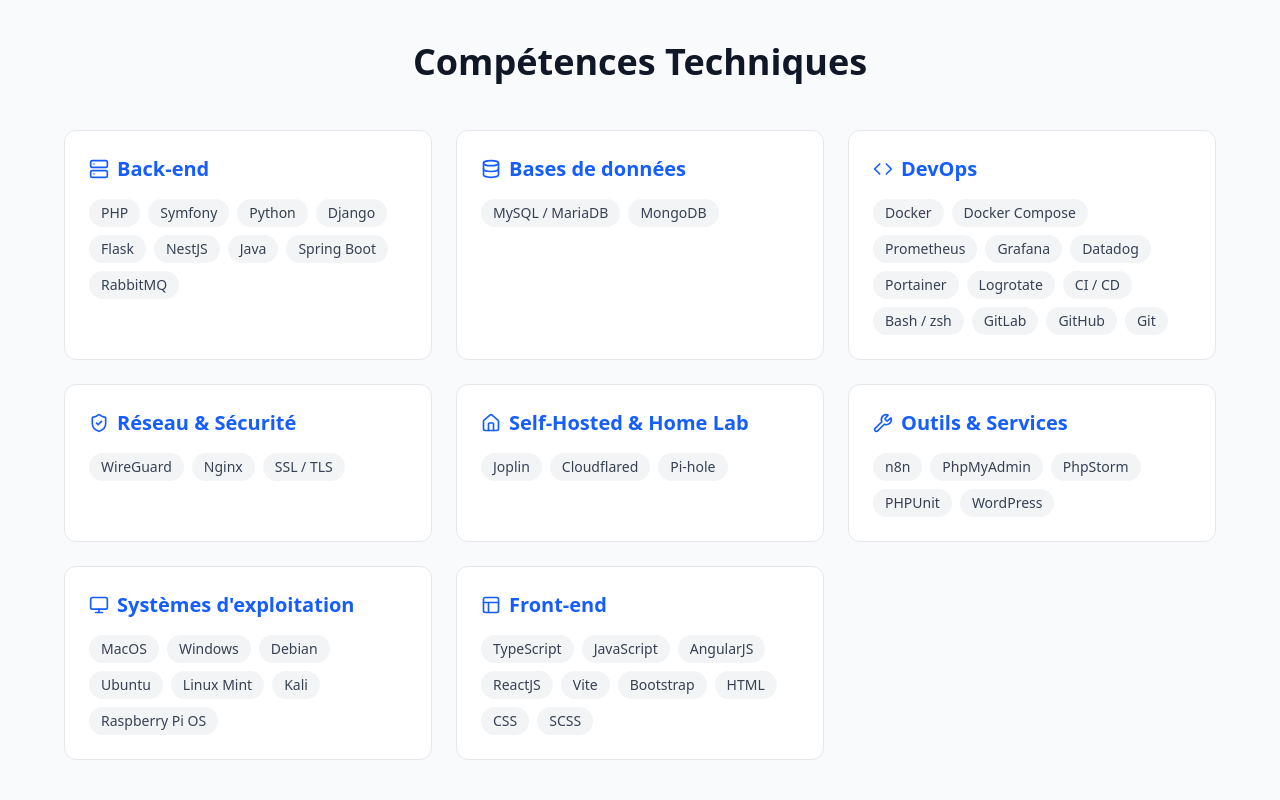
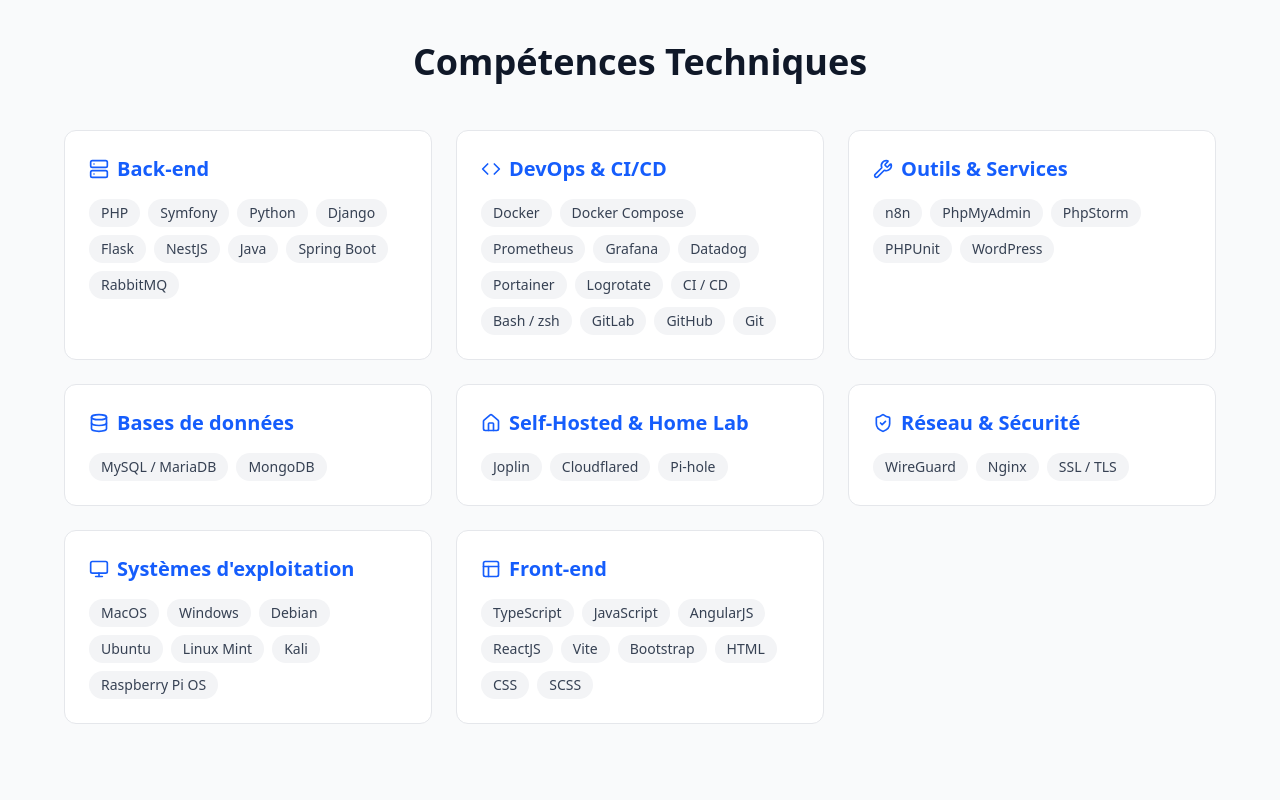
Before and after one commit to Skuskusku13/portfolio, a React (Vite) app: page / in a window 1280 px wide. Shown: the part 2940-3740 px from the top of the page. Built offline with nearby package versions, Linux system fonts and the light colour scheme.

Commit message:
factory skills

```diff
--- a/src/components/Skills.tsx
+++ b/src/components/Skills.tsx
@@ -1,140 +1,59 @@
-import { Server, Database, Code, Monitor, Layout, Wrench, Home, ShieldCheck } from 'lucide-react';
+import { Server, Database, Code, Monitor, Layout, Wrench, Home, ShieldCheck, type LucideIcon } from 'lucide-react';
 import { skills } from '../data';
+import type { Skills as SkillsType } from '../types';
+
+interface SkillSection {
+  key: keyof SkillsType;
+  title: string;
+  icon: LucideIcon;
+}
 
 export default function Skills() {
+  const skillSections: SkillSection[] = [
+    { key: 'backend', title: 'Back-end', icon: Server },
+    { key: 'devops', title: 'DevOps & CI/CD', icon: Code },
+    { key: 'tools', title: 'Outils & Services', icon: Wrench },
+    { key: 'databases', title: 'Bases de données', icon: Database },
+    { key: 'self_hosted', title: 'Self-Hosted & Home Lab', icon: Home },
+    { key: 'network_security', title: 'Réseau & Sécurité', icon: ShieldCheck },
+    { key: 'os', title: "Systèmes d'exploitation", icon: Monitor },
+    { key: 'frontend', title: 'Front-end', icon: Layout },
+    // { key: 'data_ai', title: 'Data Science & IA', icon: Brain }, // Décommenter pour réactiver
+  ];
+
   return (
     <section id="skills" className="py-20 px-4 sm:px-6 lg:px-8 bg-gray-50 dark:bg-gray-900/50 transition-colors duration-300">
       <div className="max-w-6xl mx-auto">
         <h2 className="text-4xl font-bold mb-12 text-center text-gray-900 dark:text-white">Compétences Techniques</h2>
         <div className="grid md:grid-cols-2 lg:grid-cols-3 gap-6">
 
-          <div className="bg-white dark:bg-gray-900 border border-gray-200 dark:border-gray-800 rounded-xl p-6 transition-colors duration-300">
-            <h3 className="text-xl font-bold mb-4 text-blue-600 dark:text-blue-400 flex items-center gap-2">
-              <Server className="w-5 h-5" />
-              Back-end
-            </h3>
-            <div className="flex flex-wrap gap-2">
-              {skills.backend.map((skill, i) => (
-                <span key={i} className="px-3 py-1 bg-gray-100 dark:bg-gray-800 text-gray-700 dark:text-gray-300 rounded-full text-sm">
-                  {skill}
-                </span>
-              ))}
-            </div>
-          </div>
+          {skillSections.map((section) => {
+            const items = skills[section.key];
 
-          {/*<div className="bg-white dark:bg-gray-900 border border-gray-200 dark:border-gray-800 rounded-xl p-6 transition-colors duration-300">*/}
-          {/*  <h3 className="text-xl font-bold mb-4 text-blue-600 dark:text-blue-400 flex items-center gap-2">*/}
-          {/*    <Brain className="w-5 h-5" />*/}
-          {/*    Data Science & IA*/}
-          {/*  </h3>*/}
-          {/*  <div className="flex flex-wrap gap-2">*/}
-          {/*    {skills.data_ai.map((skill, i) => (*/}
-          {/*      <span key={i} className="px-3 py-1 bg-gray-100 dark:bg-gray-800 text-gray-700 dark:text-gray-300 rounded-full text-sm">*/}
-          {/*        {skill}*/}
-          {/*      </span>*/}
-          {/*    ))}*/}
-          {/*  </div>*/}
-          {/*</div>*/}
+            // Si la section est vide ou undefined, on ne l'affiche pas
+            if (!items || items.length === 0) return null;
 
-          <div className="bg-white dark:bg-gray-900 border border-gray-200 dark:border-gray-800 rounded-xl p-6 transition-colors duration-300">
-            <h3 className="text-xl font-bold mb-4 text-blue-600 dark:text-blue-400 flex items-center gap-2">
-              <Database className="w-5 h-5" />
-              Bases de données
-            </h3>
-            <div className="flex flex-wrap gap-2">
-              {skills.databases.map((skill, i) => (
-                <span key={i} className="px-3 py-1 bg-gray-100 dark:bg-gray-800 text-gray-700 dark:text-gray-300 rounded-full text-sm">
-                  {skill}
-                </span>
-              ))}
-            </div>
-          </div>
+            const Icon = section.icon;
 
-          <div className="bg-white dark:bg-gray-900 border border-gray-200 dark:border-gray-800 rounded-xl p-6 transition-colors duration-300">
-            <h3 className="text-xl font-bold mb-4 text-blue-600 dark:text-blue-400 flex items-center gap-2">
-              <Code className="w-5 h-5" />
-              DevOps
-            </h3>
-            <div className="flex flex-wrap gap-2">
-              {skills.devops.map((skill, i) => (
-                <span key={i} className="px-3 py-1 bg-gray-100 dark:bg-gray-800 text-gray-700 dark:text-gray-300 rounded-full text-sm">
-                  {skill}
-                </span>
-              ))}
-            </div>
-          </div>
-
-          <div className="bg-white dark:bg-gray-900 border border-gray-200 dark:border-gray-800 rounded-xl p-6 transition-colors duration-300">
-            <h3 className="text-xl font-bold mb-4 text-blue-600 dark:text-blue-400 flex items-center gap-2">
-              <ShieldCheck className="w-5 h-5" />
-              Réseau & Sécurité
-            </h3>
-            <div className="flex flex-wrap gap-2">
-              {skills.network_security.map((skill, i) => (
-                <span key={i} className="px-3 py-1 bg-gray-100 dark:bg-gray-800 text-gray-700 dark:text-gray-300 rounded-full text-sm">
-                  {skill}
-                </span>
-              ))}
-            </div>
-          </div>
-
-          {skills.self_hosted && (
-            <div className="bg-white dark:bg-gray-900 border border-gray-200 dark:border-gray-800 rounded-xl p-6 transition-colors duration-300">
-              <h3 className="text-xl font-bold mb-4 text-blue-600 dark:text-blue-400 flex items-center gap-2">
-                <Home className="w-5 h-5" />
-                Self-Hosted & Home Lab
-              </h3>
-              <div className="flex flex-wrap gap-2">
-                {skills.self_hosted.map((skill, i) => (
-                  <span key={i} className="px-3 py-1 bg-gray-100 dark:bg-gray-800 text-gray-700 dark:text-gray-300 rounded-full text-sm">
-                    {skill}
-                  </span>
-                ))}
+            return (
+              <div
+                key={section.key}
+                className="bg-white dark:bg-gray-900 border border-gray-200 dark:border-gray-800 rounded-xl p-6 transition-colors duration-300 hover:shadow-lg hover:border-blue-500/30 dark:hover:border-blue-400/30"
+              >
+                <h3 className="text-xl font-bold mb-4 text-blue-600 dark:text-blue-400 flex items-center gap-2">
+                  <Icon className="w-5 h-5" />
+                  {section.title}
+                </h3>
+                <div className="flex flex-wrap gap-2">
+                  {items.map((skill, i) => (
+                    <span key={i} className="px-3 py-1 bg-gray-100 dark:bg-gray-800 text-gray-700 dark:text-gray-300 rounded-full text-sm">
+                      {skill}
+                    </span>
+                  ))}
+                </div>
               </div>
-            </div>
-          )}
-
-          <div className="bg-white dark:bg-gray-900 border border-gray-200 dark:border-gray-800 rounded-xl p-6 transition-colors duration-300">
-            <h3 className="text-xl font-bold mb-4 text-blue-600 dark:text-blue-400 flex items-center gap-2">
-              <Wrench className="w-5 h-5" />
-              Outils & Services
-            </h3>
-            <div className="flex flex-wrap gap-2">
-              {skills.tools.map((skill, i) => (
-                <span key={i} className="px-3 py-1 bg-gray-100 dark:bg-gray-800 text-gray-700 dark:text-gray-300 rounded-full text-sm">
-                  {skill}
-                </span>
-              ))}
-            </div>
-          </div>
-
-          <div className="bg-white dark:bg-gray-900 border border-gray-200 dark:border-gray-800 rounded-xl p-6 transition-colors duration-300">
-            <h3 className="text-xl font-bold mb-4 text-blue-600 dark:text-blue-400 flex items-center gap-2">
-              <Monitor className="w-5 h-5" />
-              Systèmes d'exploitation
-            </h3>
-            <div className="flex flex-wrap gap-2">
-              {skills.os.map((skill, i) => (
-                <span key={i} className="px-3 py-1 bg-gray-100 dark:bg-gray-800 text-gray-700 dark:text-gray-300 rounded-full text-sm">
-                  {skill}
-                </span>
-              ))}
-            </div>
-          </div>
-
-          <div className="bg-white dark:bg-gray-900 border border-gray-200 dark:border-gray-800 rounded-xl p-6 transition-colors duration-300">
-            <h3 className="text-xl font-bold mb-4 text-blue-600 dark:text-blue-400 flex items-center gap-2">
-              <Layout className="w-5 h-5" />
-              Front-end
-            </h3>
-            <div className="flex flex-wrap gap-2">
-              {skills.frontend.map((skill, i) => (
-                <span key={i} className="px-3 py-1 bg-gray-100 dark:bg-gray-800 text-gray-700 dark:text-gray-300 rounded-full text-sm">
-                  {skill}
-                </span>
-              ))}
-            </div>
-          </div>
+            );
+          })}
 
         </div>
       </div>
--- a/src/data/index.ts
+++ b/src/data/index.ts
@@ -57,14 +57,14 @@
 
 export const skills: Skills = {
   backend: ["PHP", "Symfony", "Python", "Django", "Flask", "NestJS", "Java", "Spring Boot", "RabbitMQ"],
-  // data_ai: ["TensorFlow", "Keras", "Scikit-learn", "Pandas", "NumPy", "Matplotlib", "PySpark"],
+  devops: ["Docker", "Docker Compose", "Prometheus", "Grafana", "Datadog", "Portainer", "Logrotate", "CI / CD", "Bash / zsh", "GitLab", "GitHub", "Git"],
+  tools: ["n8n", "PhpMyAdmin", "PhpStorm", "PHPUnit", "WordPress"],
   databases: ["MySQL / MariaDB", "MongoDB"],
-  devops: ["Docker", "Docker Compose", "Prometheus", "Grafana", "Datadog", "Portainer", "Logrotate", "CI / CD", "Bash / zsh", "GitLab", "GitHub", "Git"],
-  frontend: ["TypeScript", "JavaScript", "AngularJS", "ReactJS", "Vite", "Bootstrap", "HTML", "CSS", "SCSS"],
+  self_hosted: ["Joplin", "Cloudflared", "Pi-hole"],
   network_security: ["WireGuard", "Nginx", "SSL / TLS"],
   os: ["MacOS", "Windows", "Debian", "Ubuntu", "Linux Mint", "Kali", "Raspberry Pi OS"],
-  self_hosted: ["Joplin", "Cloudflared", "Pi-hole"],
-  tools: ["n8n", "PhpMyAdmin", "PhpStorm", "PHPUnit", "WordPress"]
+  frontend: ["TypeScript", "JavaScript", "AngularJS", "ReactJS", "Vite", "Bootstrap", "HTML", "CSS", "SCSS"],
+  // data_ai: ["TensorFlow", "Keras", "Scikit-learn", "Pandas", "NumPy", "Matplotlib", "PySpark"],
 };
 
 export const projects: Project[] = [
--- a/src/types/index.ts
+++ b/src/types/index.ts
@@ -30,6 +30,6 @@
   frontend: string[];
   network_security: string[];
   os: string[];
-  self_hosted?: string[];
+  self_hosted: string[];
   tools: string[];
 }
```
